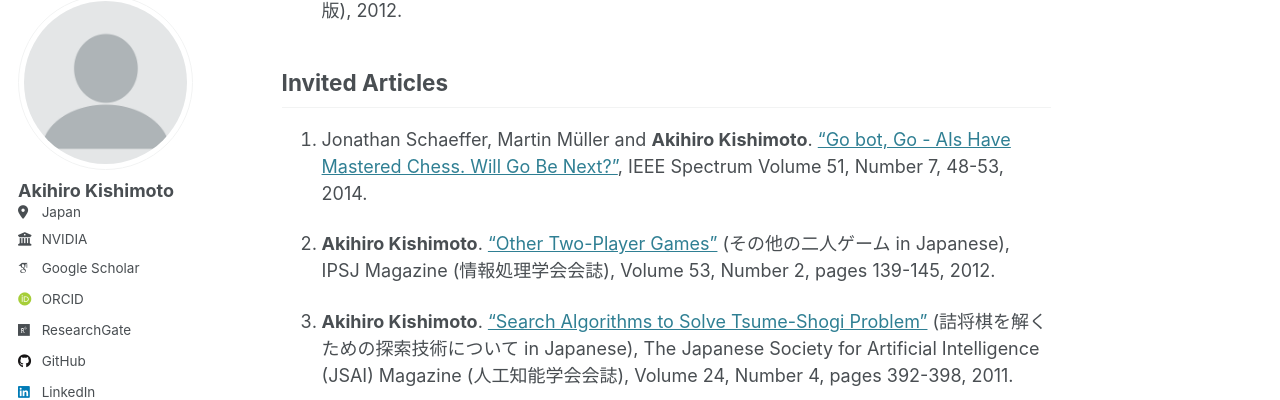
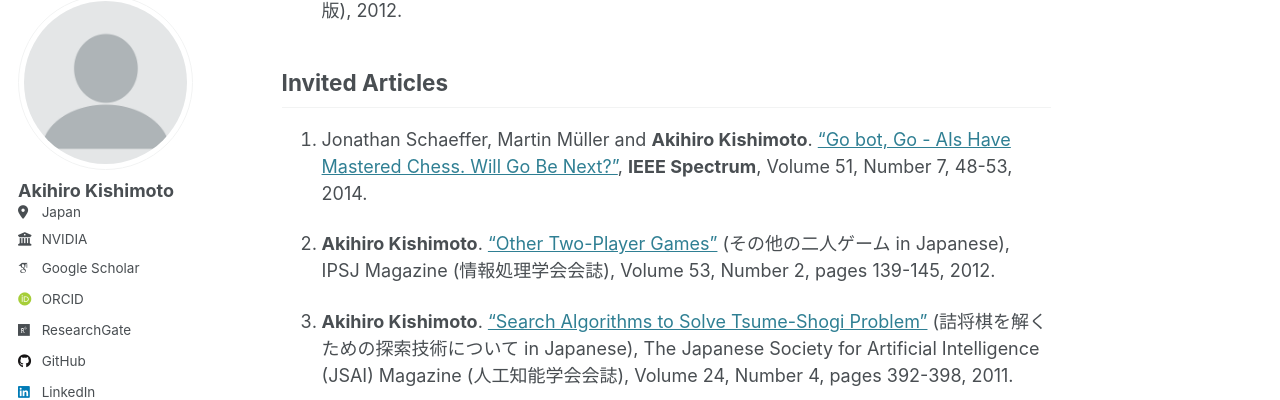
Before and after one commit to kishimoto1974/kishimoto1974.github.io, a Jekyll site: the page built from _pages/publications.md, in a window 1280 px wide and 900 px high, scrolled down 9009 px. Shown: the part 104-504 px from the top of the window. Built offline with Jekyll 4.4.1, drawn with Linux system fonts in a browser that asks for light colours; some web fonts are replaced.

```diff
--- a/_pages/publications.md
+++ b/_pages/publications.md
@@ -169,7 +169,7 @@ Volume 175, Issue 4, pages 296-314, 2005.
 
 ## Invited Articles
 
-1. Jonathan Schaeffer, Martin Müller and **Akihiro Kishimoto**. ["Go bot, Go - AIs Have Mastered Chess. Will Go Be Next?"](https://spectrum.ieee.org/ais-have-mastered-chess-will-go-be-next),  IEEE Spectrum Volume 51, Number 7, 48-53, 2014.
+1. Jonathan Schaeffer, Martin Müller and **Akihiro Kishimoto**. ["Go bot, Go - AIs Have Mastered Chess. Will Go Be Next?"](https://spectrum.ieee.org/ais-have-mastered-chess-will-go-be-next),  **IEEE Spectrum**, Volume 51, Number 7, 48-53, 2014.
 
 1. **Akihiro Kishimoto**. ["Other Two-Player Games"](https://cir.nii.ac.jp/crid/1050282812877474432) (その他の二人ゲーム in Japanese), IPSJ Magazine  (情報処理学会会誌), Volume 53, Number 2, pages 139-145, 2012.
 
```
